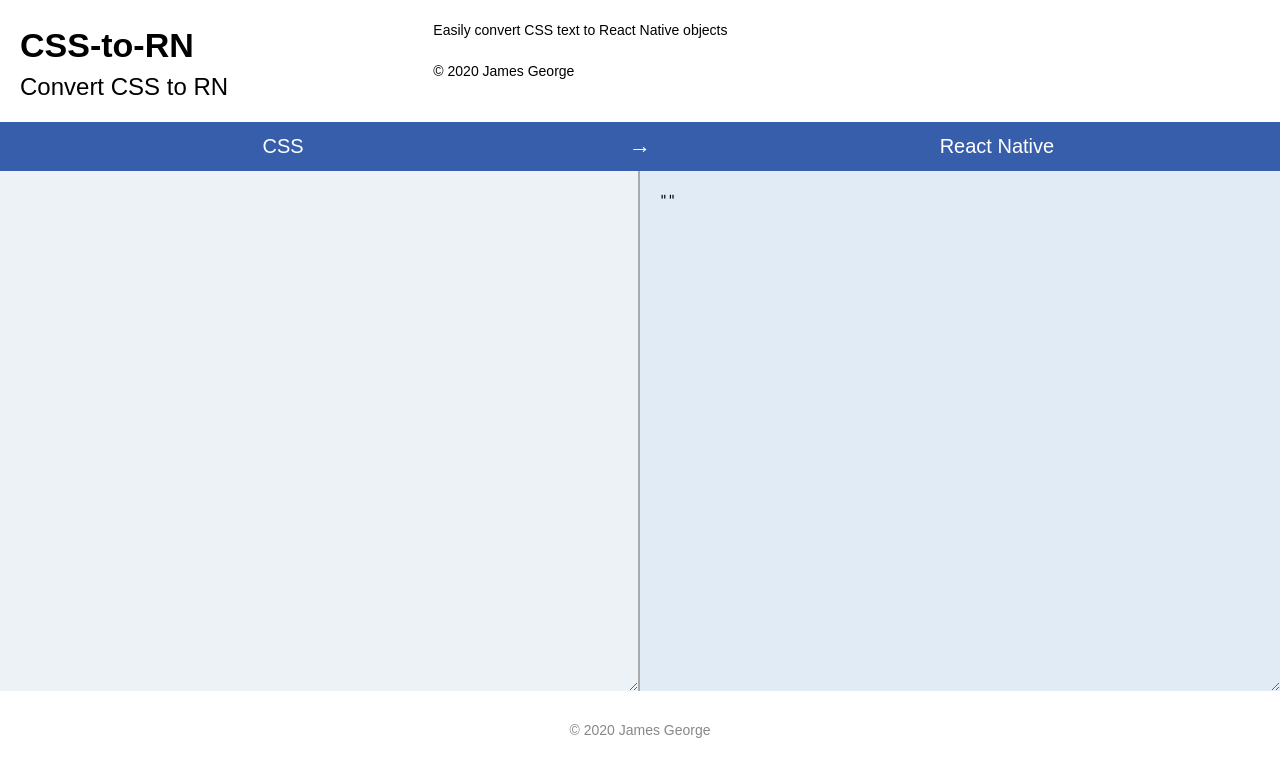
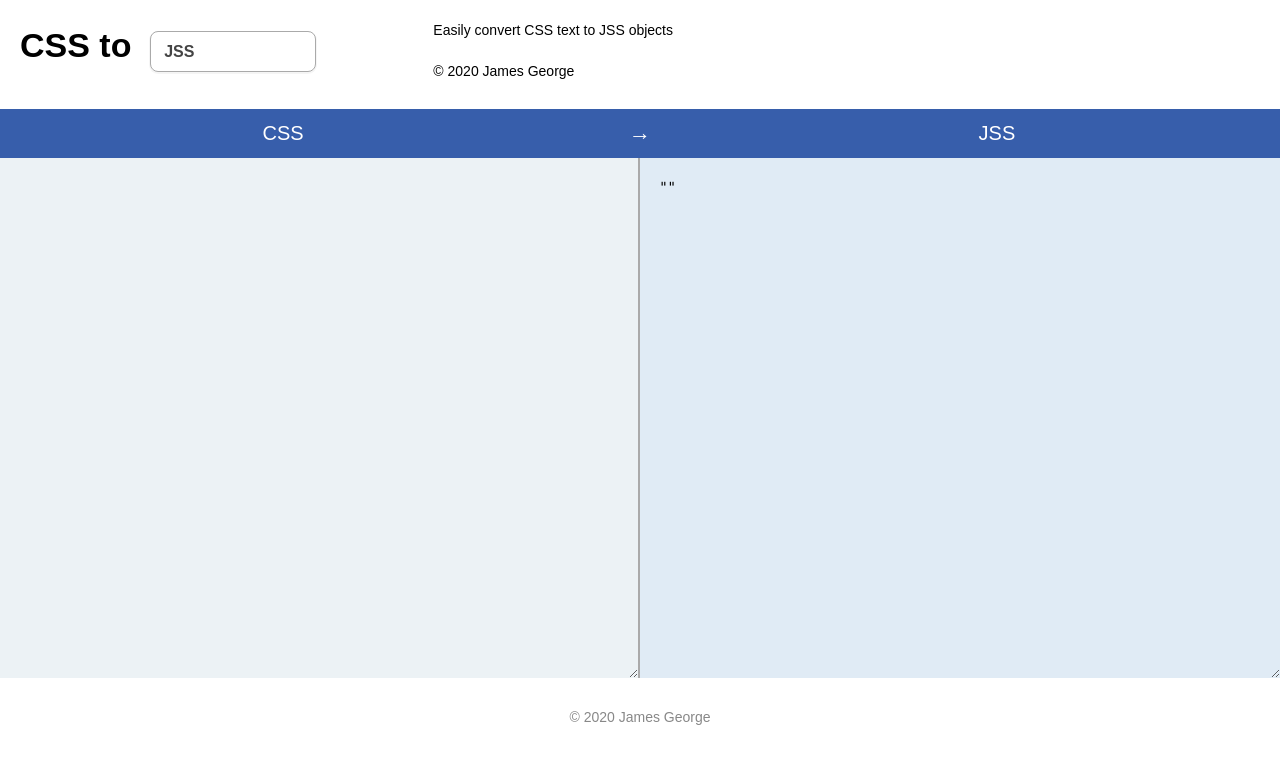
Before and after one commit to jamesgeorge007/csstox, a React (Create React App) app: page / in a window 1280 px wide. Shown: the top 776 px of the page. Built offline with nearby package versions, Linux system fonts and the light colour scheme.

Commit message:
chore: tweaks

```diff
--- a/src/App.js
+++ b/src/App.js
@@ -7,6 +7,7 @@ import RN from './components/RN';
 
 function App() {
   const [value, setValue] = useState("");
+  const [type, setType] = useState("JSS");
 
   return (
     <AppContext.Provider
@@ -15,12 +16,18 @@ function App() {
     <header>
     <div className="intro">
       <div className="title">
-        <h1>CSS-to-RN</h1>
-        <h2>Convert CSS to RN</h2>
+        <h1>
+        CSS to &nbsp;
+        <select className="select-css" onChange={(e) => setType(e.target.value)}>
+          <option>JSS</option>
+          <option>React Native</option>
+        </select>
+        </h1>
+        <br />
       </div>
       <div>
         <p>
-          Easily convert CSS text to React Native objects
+          Easily convert CSS text to {type} objects
         </p>
         <p>
           &copy; 2020 James George
@@ -34,7 +41,7 @@ function App() {
     <tr>
       <th style={{width: '45%'}}>CSS</th>
       <th style={{width: '10%', fontSize: '22px'}}>&#8594;</th>
-      <th style={{width: '45%'}}>React Native</th>
+      <th style={{width: '45%'}}>{type}</th>
     </tr>
   </table>
   <table>
--- a/src/assets/css/styles.css
+++ b/src/assets/css/styles.css
@@ -25,13 +25,53 @@ header {
 }
 
 .intro > div {
-	width: 33.333%;
+	width: 50%;
 }
 
 h1 {
 	font-size: 34px;
 	font-weight: bold;
 	line-height: 1.5em;
+}
+
+.select-css {
+	display: inline-block;
+	font-size: 16px;
+	font-family: sans-serif;
+	font-weight: 700;
+	color: #444;
+	line-height: 1.3;
+	padding: .6em 1.4em .5em .8em;
+	width: 40%;
+	max-width: 100%;
+	box-sizing: border-box;
+	margin-top: 0;
+	border: 1px solid #aaa;
+	box-shadow: 0 1px 0 1px rgba(0,0,0,.04);
+	border-radius: .5em;
+	-moz-appearance: none;
+	-webkit-appearance: none;
+	appearance: none;
+	background-color: #fff;
+	background-repeat: no-repeat, repeat;
+	background-position: right .7em top 50%, 0 0;
+	background-size: .65em auto, 100%;
+}
+.select-css::-ms-expand {
+	display: none;
+}
+.select-css:hover {
+	border-color: #888;
+}
+.select-css:focus {
+	border-color: #aaa;
+	box-shadow: 0 0 1px 3px rgba(59, 153, 252, .7);
+	box-shadow: 0 0 0 3px -moz-mac-focusring;
+	color: #222;
+	outline: none;
+}
+.select-css option {
+	font-weight:normal;
 }
 
 h2 {
```
